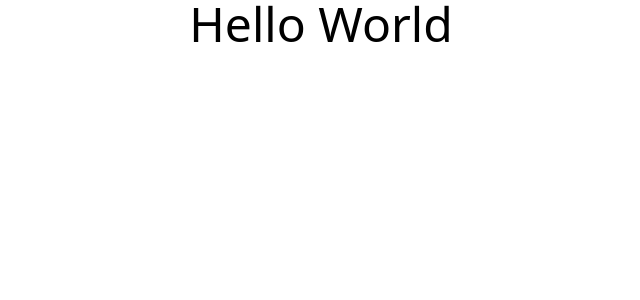
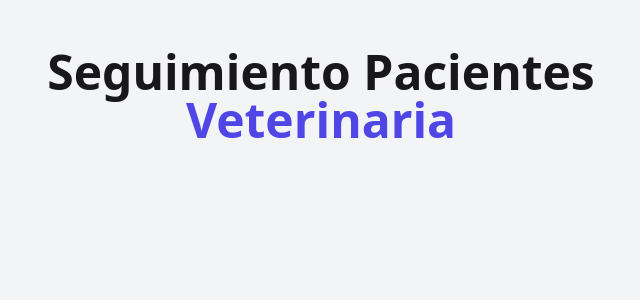
Before and after one commit to cuourses/citas-practica, a React (Vite) app: page / in a window 1280 px wide. Shown: the top 300 px of the page, without its empty margins (319-959 px from the left). Built offline with nearby package versions, Linux system fonts and the light colour scheme.

Commit message:
[FEATURE] header component

```diff
--- a/index.html
+++ b/index.html
@@ -8,7 +8,7 @@
   <title>Citas Veterinaria React</title>
 </head>
 
-<body>
+<body class="bg-gray-100 min-h-screen">
   <div id="root"></div>
   <script type="module" src="/src/main.jsx"></script>
 </body>
--- a/src/App.jsx
+++ b/src/App.jsx
@@ -1,12 +1,14 @@
+import Header from "./components/Header"
+
 function App() {
 
   return (
-    <>
-      <h1
-        className="text-5xl text-center">
-        Hello World
-      </h1>
-    </>
+    <div
+      className="w-11/12 mx-auto pt-12">
+
+      <Header />
+
+    </div>
   )
 }
 
--- /dev/null
+++ b/src/components/Header.jsx
@@ -0,0 +1,15 @@
+
+const Header = () => {
+  return (
+    <h1
+      className="mb-12 text-5xl font-black text-center text-zinc-900">
+      Seguimiento Pacientes
+      <span
+        className="block text-indigo-600">
+        Veterinaria
+      </span>
+    </h1>
+  )
+}
+
+export default Header
```
